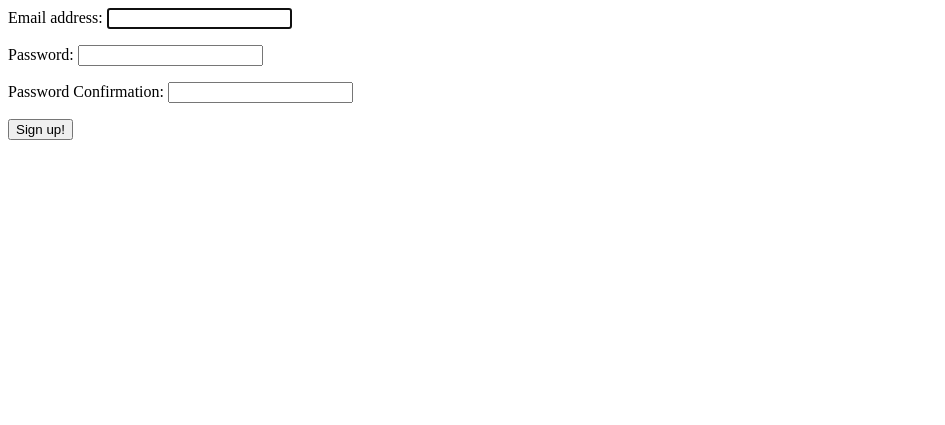
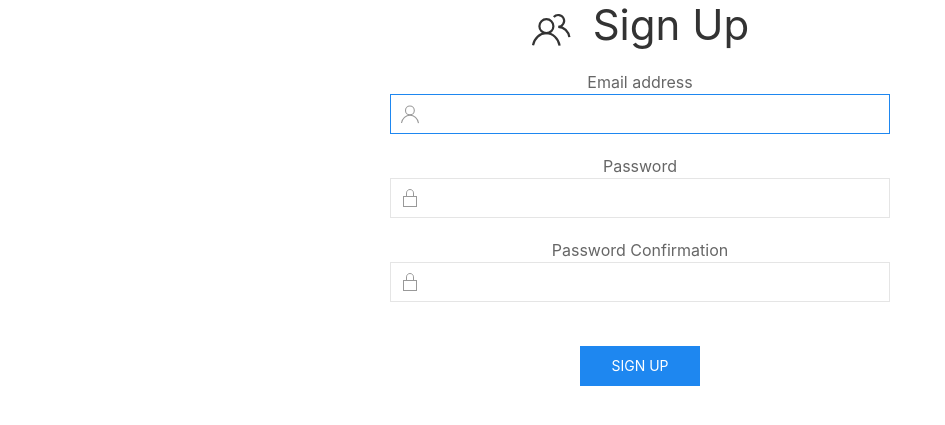
Before and after one commit to R9295/me, a Django app: page /accounts/signup in a window 1280 px wide. Shown: the top 425 px of the page, without its empty margins (0-945 px from the left). Run offline with Django 3.2, Linux system fonts and the light colour scheme; some libraries are stand-ins or nearby versions.

Commit message:
added uikit to signup

```diff
--- a/accounts/forms.py
+++ b/accounts/forms.py
@@ -3,10 +3,27 @@ from django.contrib.auth.forms import UserCreationForm as BaseUserCreationForm
 
 from .models import User
 
+FIELD_CLASSES = {
+    'email': 'uk-input',
+    'password1': 'uk-input',
+    'password2': 'uk-input',
+}
 
+FIELD_ICONS = {
+    'email': 'user',
+    'password1': 'lock',
+    'password2': 'lock',
+}
 class UserCreationForm(BaseUserCreationForm):
     password1 = forms.CharField(label='Password', widget=forms.PasswordInput)
     password2 = forms.CharField(label='Password Confirmation', widget=forms.PasswordInput)
+
+    def __init__(self, *args, **kwargs):
+        super(UserCreationForm, self).__init__(*args, **kwargs)
+        # set classes
+        for k, v in self.fields.items():
+            v.widget.attrs['class'] = FIELD_CLASSES.get(k)
+            v.widget.icon = FIELD_ICONS.get(k)
 
     def save(self, commit=True):
         user = super(UserCreationForm, self).save(commit=False)
--- a/templates/registration/signup.html
+++ b/templates/registration/signup.html
@@ -1,4 +1,64 @@
-<form method="post">{% csrf_token %}
-    {{ form.as_p }}
-    <input type="submit" value="Sign up!">
-</form>
+{% load static %}
+<!DOCTYPE html>
+<html>
+    <head>
+        <title>Sign Up</title>
+        <meta charset="utf-8">
+        <meta name="viewport" content="width=device-width, initial-scale=1">
+        <!-- UIkit CSS -->
+        <link rel="stylesheet" href="https://cdnjs.cloudflare.com/ajax/libs/uikit/3.0.0-rc.10/css/uikit.min.css" />
+
+        <!-- UIkit JS -->
+        <script src="https://cdnjs.cloudflare.com/ajax/libs/uikit/3.0.0-rc.10/js/uikit.min.js"></script>
+        <script src="https://cdnjs.cloudflare.com/ajax/libs/uikit/3.0.0-rc.10/js/uikit-icons.min.js"></script>
+  </head>
+    <body>
+      <div align="center">
+    <div class="uk-container-xsmall">
+      {% block content %}
+        <h1 align="center"><span class="uk-margin-small-right" uk-icon="icon: users; ratio: 2"></span>  Sign Up</h1>
+        <!--<a href="{% url 'accounts:logout' %}">logout</a> -->
+        <form method="post">
+          {% csrf_token %}
+
+                      {% if form.non_field_errors %}
+                      <div class="uk-alert-danger uk-width-5-6" uk-alert>
+                        <a class="uk-alert-close" uk-close></a>
+                            {{ form.non_field_errors }}
+                      </div>
+                      {% endif %}
+                      {% csrf_token %}
+                      {% for field in form.visible_fields %}
+                      <div class="uk-margin" align="">
+                        {% if field.errors %}
+                        <div class="uk-alert-danger uk-width-5-6" uk-alert>
+                          <a class="uk-alert-close" uk-close></a>
+                              {{ field.errors }}
+                        </div>
+                        {% endif %}
+                        <div align="center">
+                        <label for="{{field.id_for_label}}" align="left">
+                        {{ field.label }}
+                        </label>
+                        <br>
+                        <div class="uk-inline uk-width-2-3" align="left">
+                          <!-- TODO find alternative icon provider with more icons-->
+                          {% if field.field.widget.icon %}
+                           <span class="uk-form-icon" uk-icon="icon: {{field.field.widget.icon}}"></span>
+                          {% endif %}
+                          {{field}}
+                        </div>
+                        </div>
+                        {% if field.help_text %}
+                        <small class="help" align="left">{{ field.help_text|safe }}</small>
+                        {% endif %}
+                    </div>
+                    {% endfor %}
+          <br>
+          <button class="uk-button uk-button-primary" type="submit">SIGN UP</button>
+        </form>
+      {% endblock %}
+    </div>
+    </div>
+    </body>
+</html>
```
